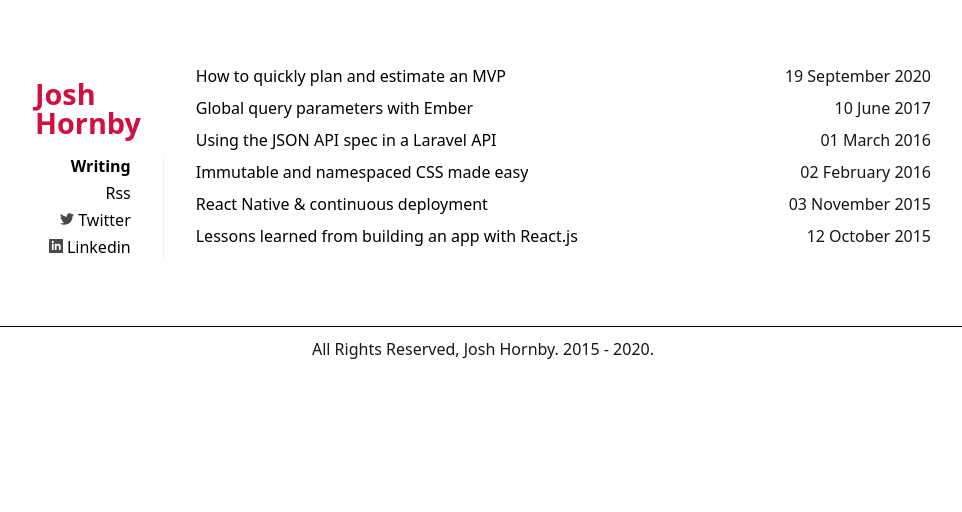
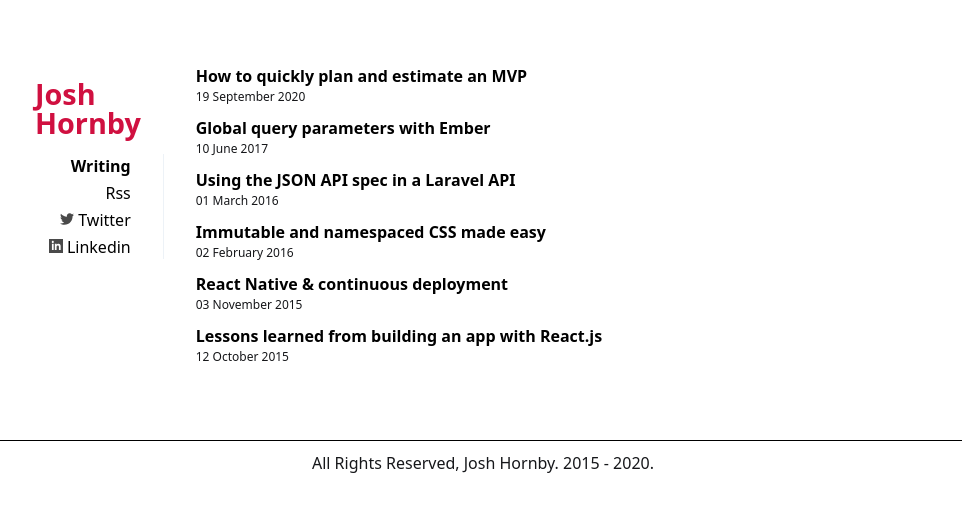
Before and after one commit to joshhornby/joshhornby.github.io, a Jekyll site: the page built from index.html, in a window 1280 px wide. Shown: the top 512 px of the page, without its empty margins (157-1119 px from the left). Built offline with Jekyll 4.4.1, drawn with Linux system fonts in a browser that asks for light colours.

Commit message:
home page updates

```diff
--- a/assets/css/style.scss
+++ b/assets/css/style.scss
@@ -149,14 +149,17 @@ strong, b {
   align-items: center;
   display: flex;
   justify-content: space-between;
-  margin-bottom: .5rem;
 }
 
 .posts li a, .posts li div, .projects li a {
-  white-space: nowrap;
-  overflow: hidden;
-  text-overflow: ellipsis;
+  font-weight: bold;
   text-decoration: none;
+}
+
+.posts time {
+  display: block;
+  font-size: 12px;
+  margin-bottom: 10px;
 }
 
 .posts li time, .projects li time {
--- a/index.html
+++ b/index.html
@@ -4,7 +4,10 @@ layout: default
 <section class="posts">
   <ul>
     {% for post in site.posts %}
-    <li><a href="{{ site.baseurl }}{{ post.url }}">{{ post.title }}</a><time datetime="{{ post.date | date_to_xmlschema }}">{{ post.date | date_to_long_string }}</time></li>
+    <li>
+      <a href="{{ site.baseurl }}{{ post.url }}">{{ post.title }}</a>
+    </li>
+    <time datetime="{{ post.date | date_to_xmlschema }}">{{ post.date | date_to_long_string }}</time>
     {% endfor %}
   </ul>
 </section>
```
